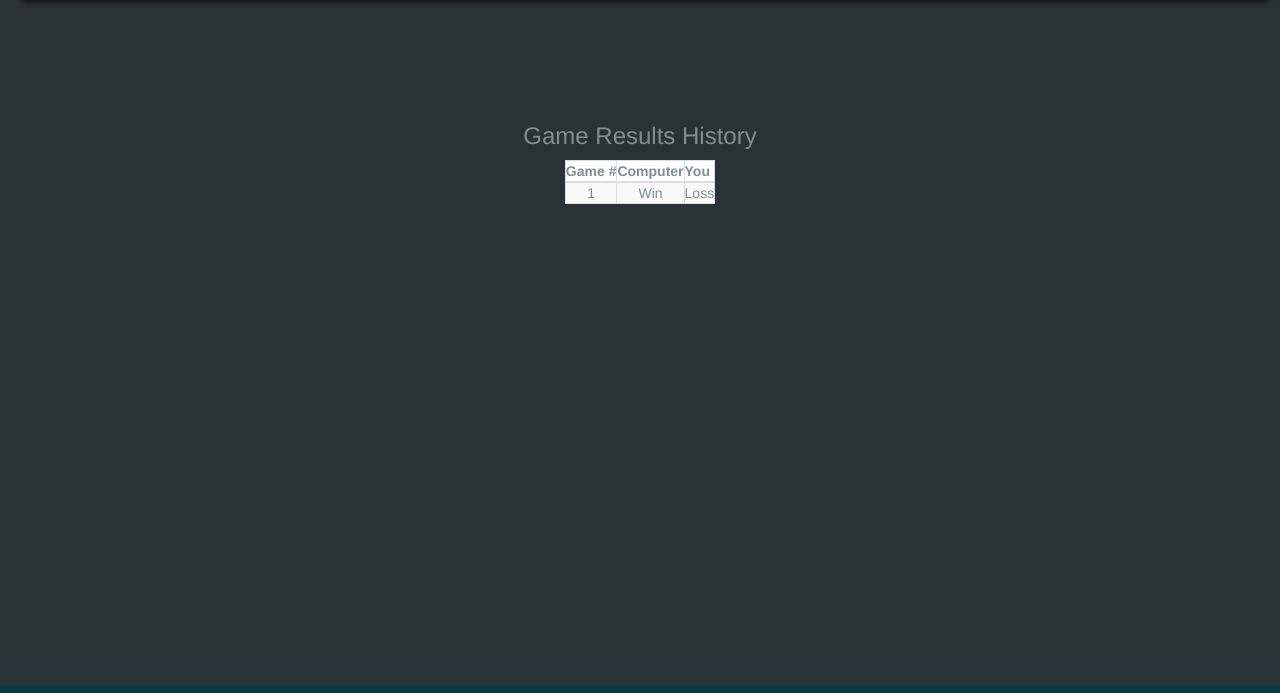
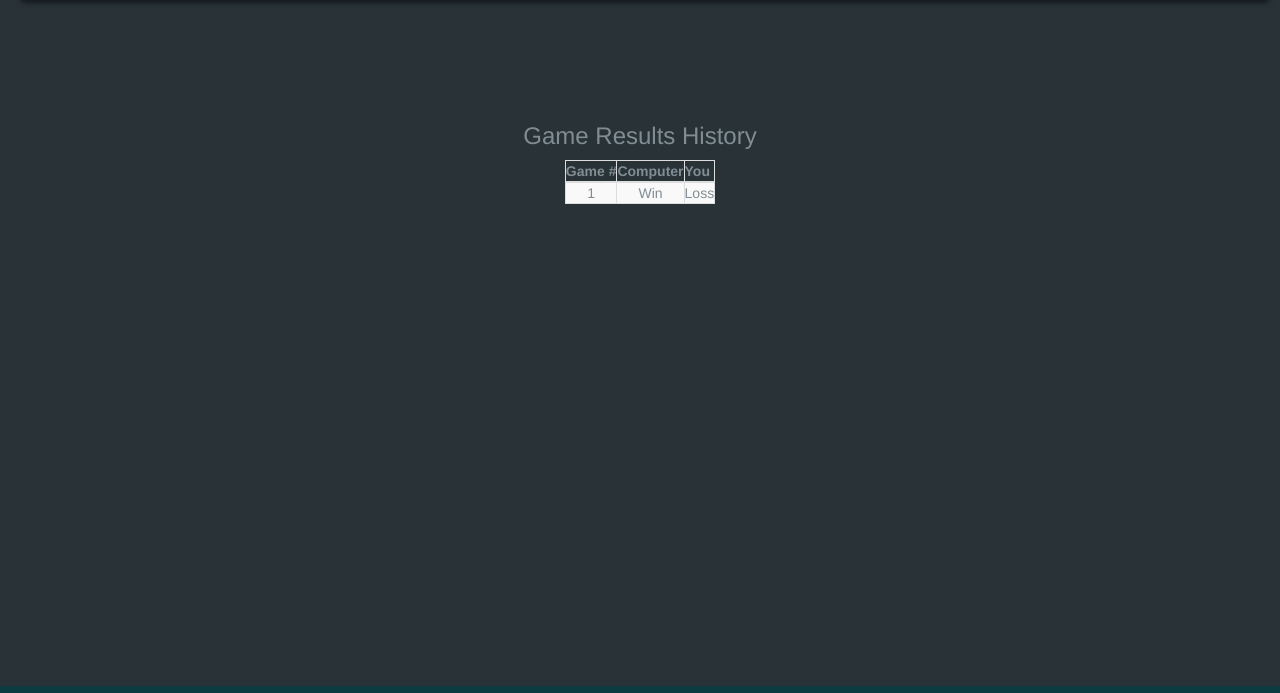
Before and after one commit to jdmedlock/tictactoe, a plain HTML site: page index.html in a window 1280 px wide. Shown: the part 54-747 px from the top of the page. Drawn offline with nearby package versions, Linux system fonts and the light colour scheme.

Commit message:
updated layout

```diff
--- a/tictactoe.css
+++ b/tictactoe.css
@@ -85,7 +85,7 @@ h4.pt-interval-message {
   text-align: center;
 }
 
-.t3-results-tbl thead {
+.t3-results-tbl.thead {
   background-color: white;
 }
 
```
